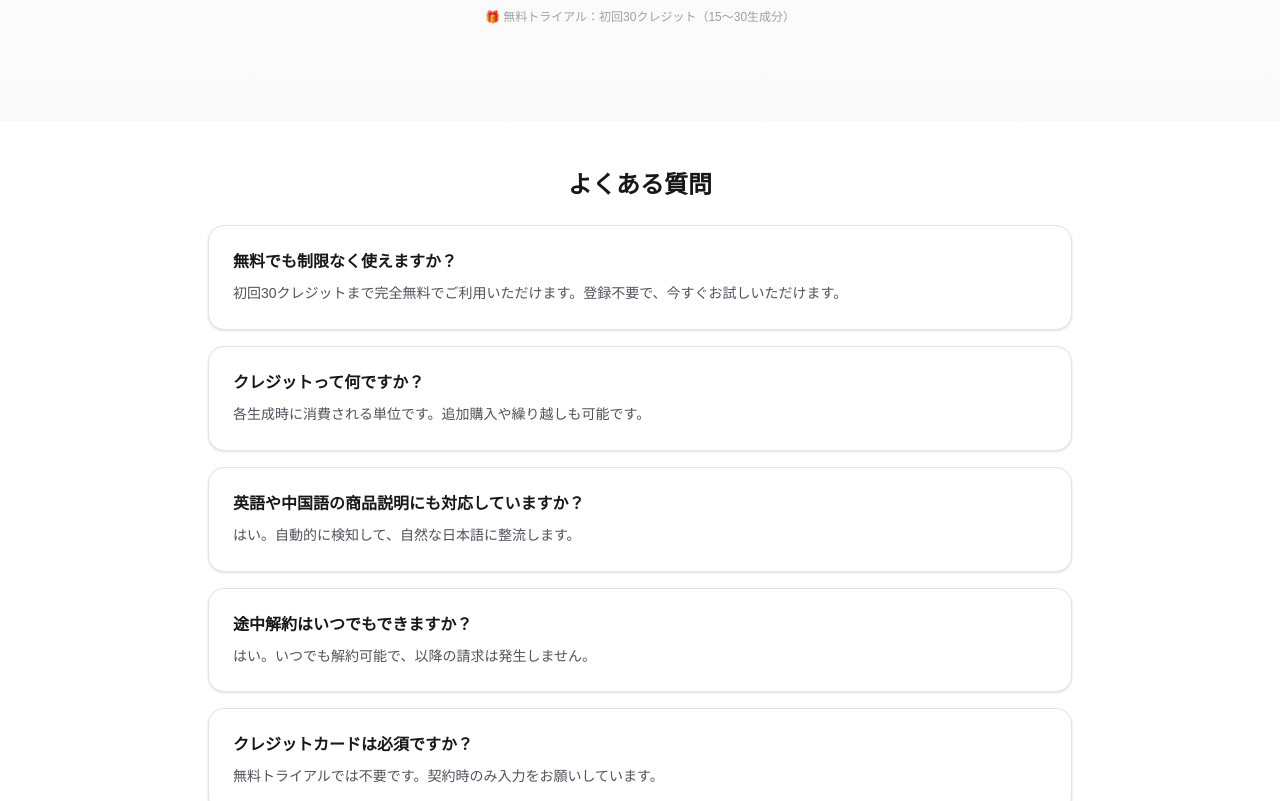
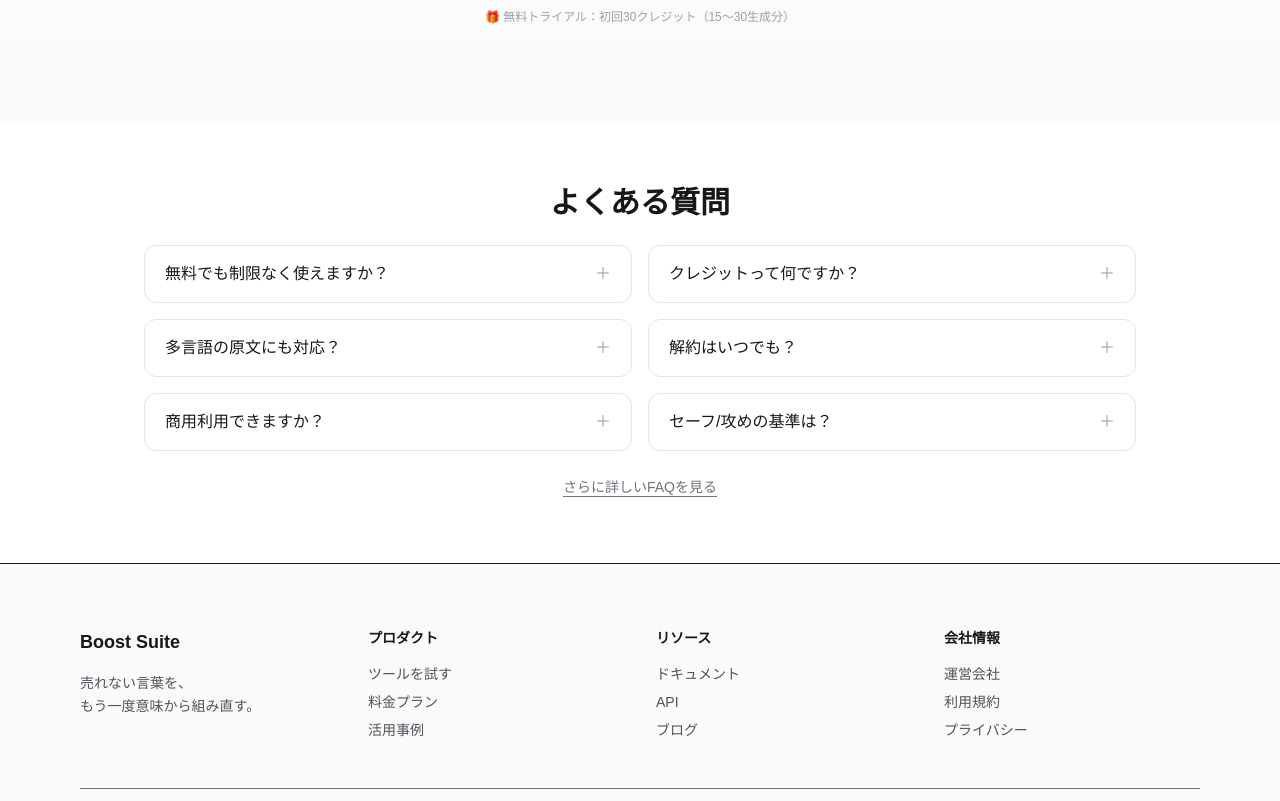
Before and after one commit to Waltz0820/boostsuite-app, a Next.js app: page / in a window 1280 px wide. Shown: the part 4262-5063 px from the top of the page. Built offline with nearby package versions, Linux system fonts and the light colour scheme.

Commit message:
feat: 変更内容

```diff
--- a/app/components/FAQ.tsx
+++ b/app/components/FAQ.tsx
@@ -1,20 +1,47 @@
-type QA = { q: string; a: string };
+// app/components/faq.tsx
+export default function FAQ() {
+  const faqs = [
+    ["無料でも制限なく使えますか？", "初回30クレジットまで完全無料。登録不要・即利用OKです。"],
+    ["クレジットって何ですか？", "各生成で消費される単位です（例：Keyword=1 / Writing=2 / Image=3）。繰越OK。"],
+    ["多言語の原文にも対応？", "英・中・韓などを自動検知し、自然な日本語に整流します。"],
+    ["解約はいつでも？", "はい。1クリックでいつでも停止可能。違約金は一切ありません。"],
+    ["商用利用できますか？", "作成テキストは商用利用OKです（法令・規約内でのご利用をお願いします）。"],
+    ["セーフ/攻めの基準は？", "薬機・景表配慮の置換ルールを適用した安全版／訴求を強めた攻め版を同時出力します。"],
+  ];
 
-export default function FAQ({ items }: { items: QA[] }) {
   return (
-    <section className="mx-auto max-w-4xl px-4 py-12">
-      <h3 className="text-xl md:text-2xl font-bold text-center mb-6">よくある質問</h3>
-      <ul className="space-y-4">
-        {items.map((it, i) => (
-          <li
-            key={i}
-            className="rounded-2xl border border-zinc-200 bg-white p-5 shadow-sm md:p-6"
+    <section className="py-12 md:py-16 bg-white">
+      <div className="mx-auto max-w-5xl px-4">
+        <h2 className="text-2xl md:text-3xl font-bold text-center mb-6">よくある質問</h2>
+
+        {/* PC: 2カラム / SP: 1カラム */}
+        <div className="grid grid-cols-1 md:grid-cols-2 gap-3 md:gap-4">
+          {faqs.map(([q, a], i) => (
+            <details
+              key={i}
+              className="group rounded-xl border border-zinc-200 bg-white"
+            >
+              <summary className="cursor-pointer select-none list-none px-4 py-3 md:px-5 md:py-4 font-medium text-zinc-900 flex items-center justify-between">
+                <span className="pr-4">{q}</span>
+                <span className="ml-auto text-zinc-400 transition-transform group-open:rotate-45">＋</span>
+              </summary>
+              <div className="px-4 pb-3 md:px-5 md:pb-4 text-sm text-zinc-600 leading-relaxed border-t border-zinc-100">
+                {a}
+              </div>
+            </details>
+          ))}
+        </div>
+
+        {/* 追加入り口（高さ出しすぎないよう小さめ） */}
+        <div className="text-center mt-6">
+          <a
+            href="/docs#faq"
+            className="text-xs md:text-sm text-zinc-500 hover:text-zinc-700 underline underline-offset-4"
           >
-            <p className="font-semibold">{it.q}</p>
-            <p className="mt-2 text-sm text-zinc-600 leading-relaxed">{it.a}</p>
-          </li>
-        ))}
-      </ul>
+            さらに詳しいFAQを見る
+          </a>
+        </div>
+      </div>
     </section>
   );
 }
--- a/app/page.tsx
+++ b/app/page.tsx
@@ -278,17 +278,7 @@ export default function Page() {
           </div>
         </div>
       </section>
-      <FAQ
-  items={[
-    { q: "無料でも制限なく使えますか？", a: "初回30クレジットまで完全無料でご利用いただけます。登録不要で、今すぐお試しいただけます。" },
-    { q: "クレジットって何ですか？", a: "各生成時に消費される単位です。追加購入や繰り越しも可能です。" },
-    { q: "英語や中国語の商品説明にも対応していますか？", a: "はい。自動的に検知して、自然な日本語に整流します。" },
-    { q: "途中解約はいつでもできますか？", a: "はい。いつでも解約可能で、以降の請求は発生しません。" },
-    { q: "クレジットカードは必須ですか？", a: "無料トライアルでは不要です。契約時のみ入力をお願いしています。" },
-    { q: "クレジットの有効期限はありますか？", a: "有効期限はありません。未使用分は翌月以降も繰り越してご利用いただけます。" },
-    { q: "CSV一括生成は何件まで対応していますか？", a: "Proプランでは1回あたり1,000件を目安としています。今後さらに拡張予定です。" },
-  ]}
-/>
+      <FAQ />
     </>
   );
 }
```
